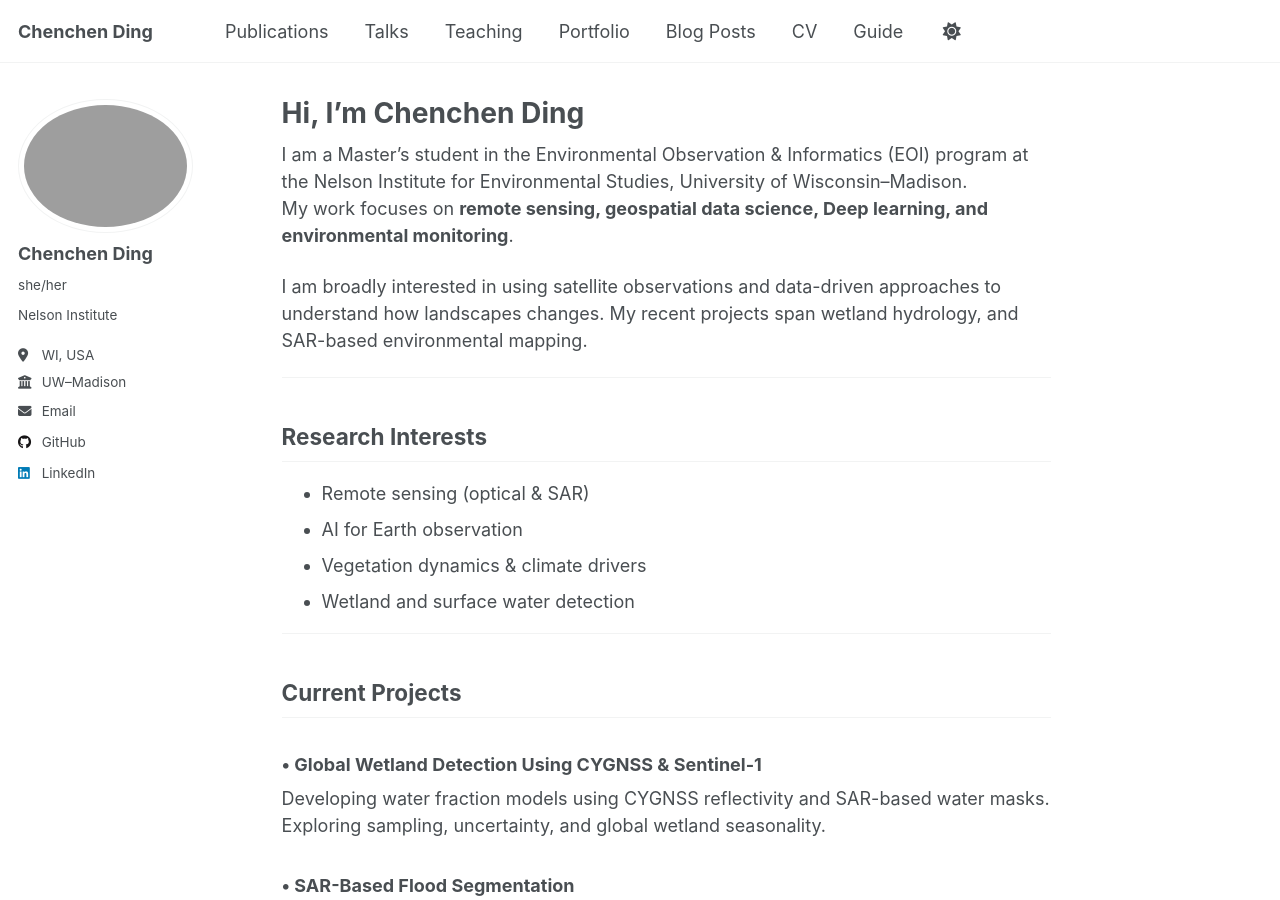
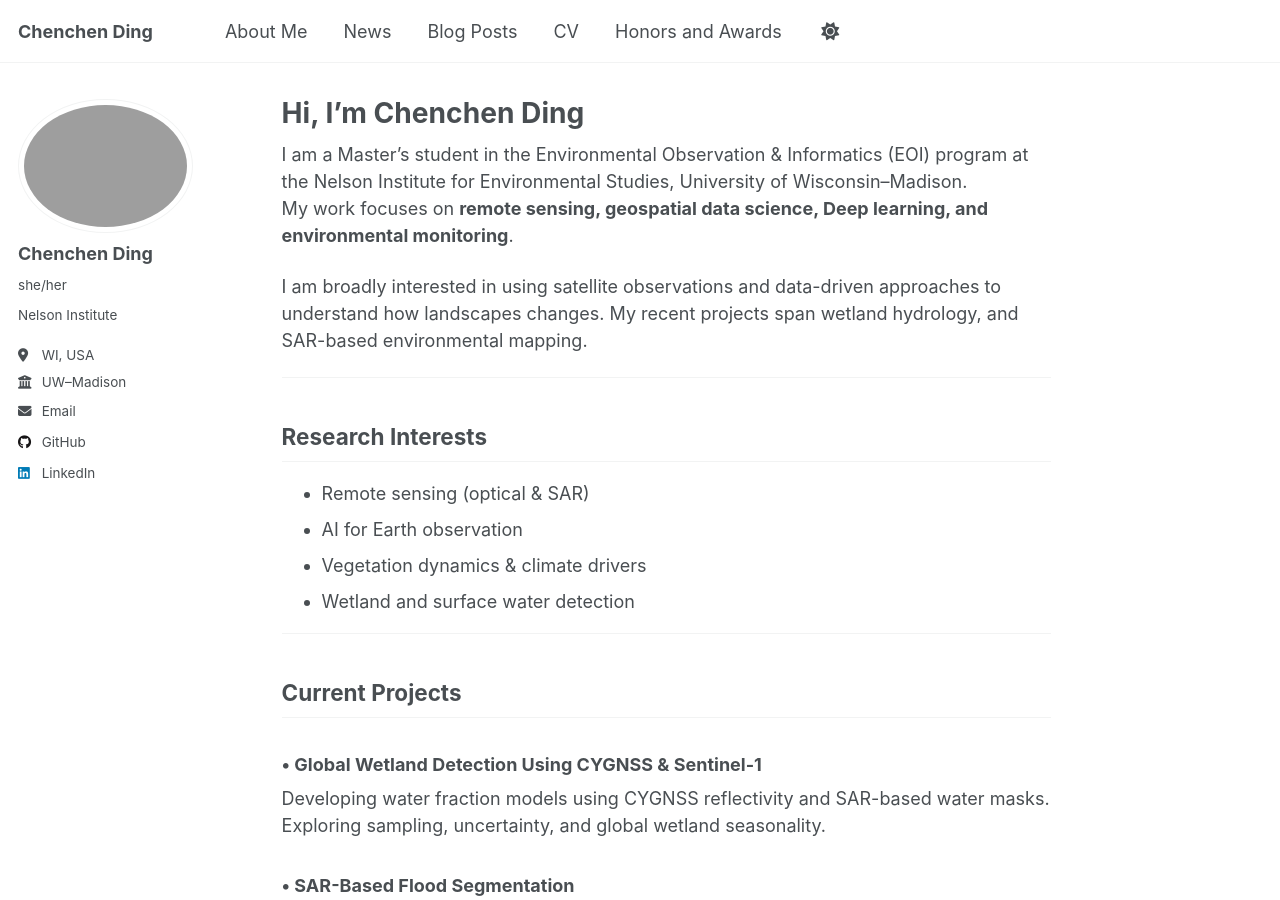
Before and after one commit to DCC0329/ChenchenDing.github.io, a Jekyll site: the page built from _pages/about.md, in a window 1280 px wide and 900 px high. Built offline with Jekyll 4.4.1, drawn with Linux system fonts in a browser that asks for light colours; a script that is not in the unit is left out.

Commit message:
Update navigation.yml

```diff
--- a/_data/navigation.yml
+++ b/_data/navigation.yml
@@ -8,17 +8,17 @@
 #      Markdown formatted page while the second is generated using JSON.
 
 main:
-  - title: "Publications"
+  - title: "About Me"
     url: /publications/
 
-  - title: "Talks"
-    url: /talks/
+  #- title: "Projects"
+  #  url: /talks/
 
-  - title: "Teaching"
+  - title: "News"
     url: /teaching/
 
-  - title: "Portfolio"
-    url: /portfolio/
+ # - title: "Portfolio"
+ #   url: /portfolio/
 
   - title: "Blog Posts"
     url: /year-archive/
@@ -29,5 +29,5 @@ main:
   # - title: "CV"
   #   url: /cv-json/
 
-  - title: "Guide"
+  - title: "Honors and Awards"
     url: /markdown/
```
